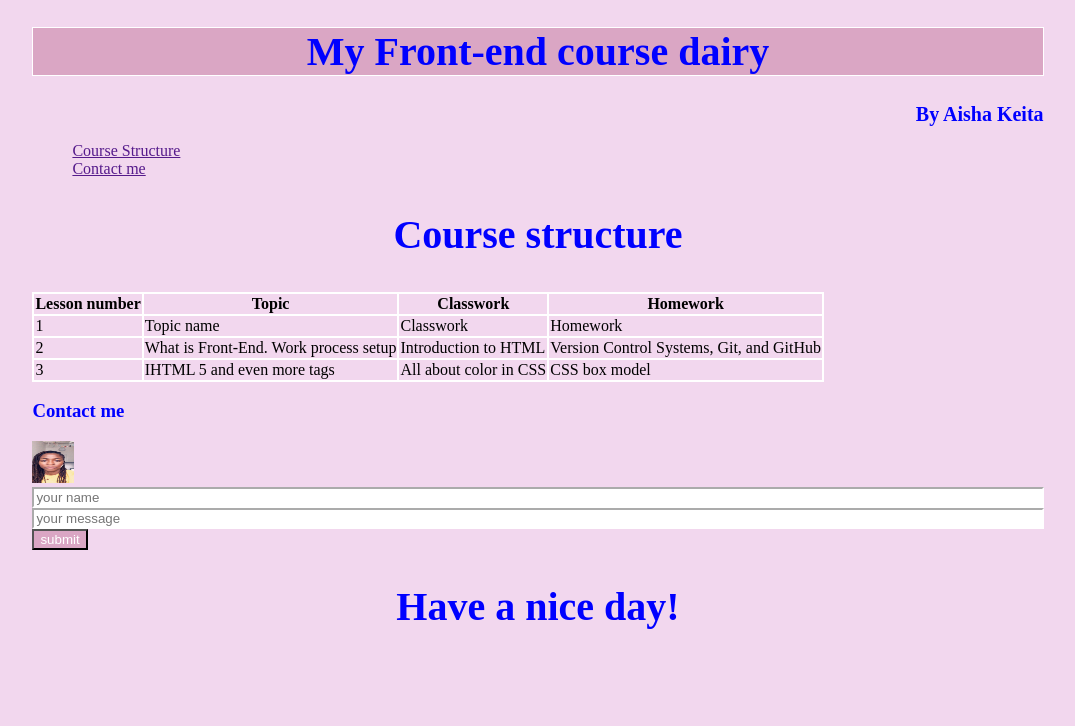
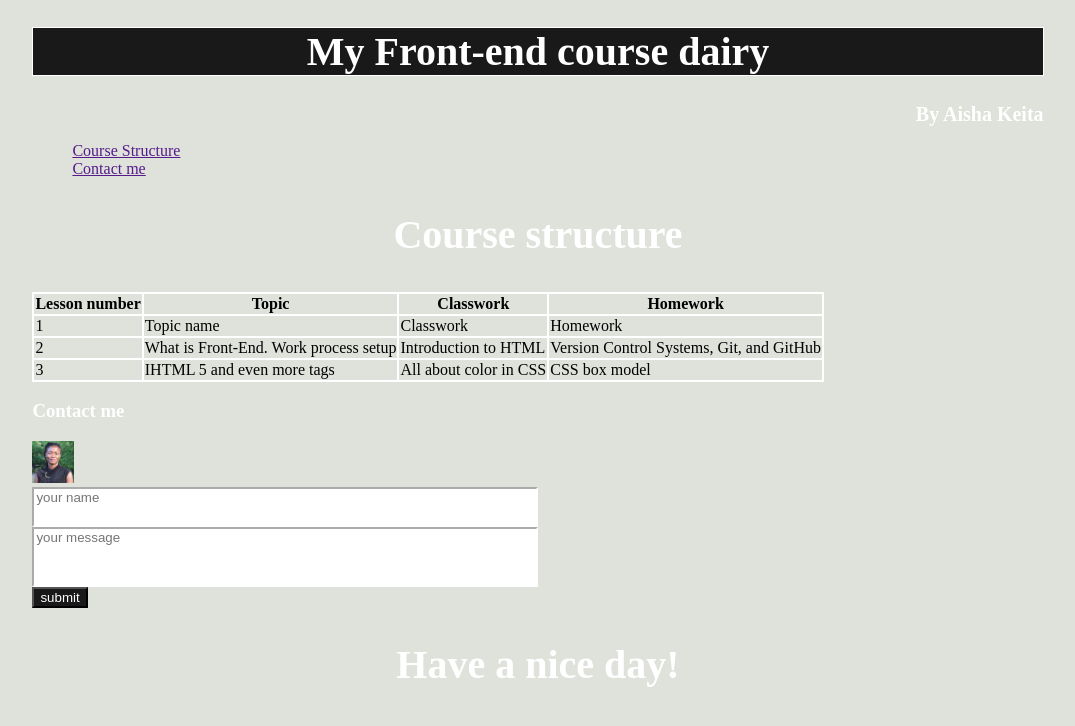
Before and after one commit to AishaKEITA/classwork, a plain HTML site: page index.html in a window 1280 px wide. Shown: the whole page, without its empty margins (102-1177 px from the left). Drawn offline with Linux system fonts and the light colour scheme.

Commit message:
updated the css color

```diff
--- a/index.css
+++ b/index.css
@@ -1,9 +1,9 @@
 .heading{
-    color: blue;
+    color: #FFFFFF;
     font-size: 40px;
     text-align: center;
     border: 1px solid white;
-    background-color: rgba(190, 107, 146, 0.459);
+    background-color: #191919;
     border-width: 100%
 
 
@@ -12,7 +12,7 @@ h2{
     text-align: right;
 }
 body{
-    background-color:#F2D7EE;
+    background-color:#DFE2DB;
 
 }
 .container{
@@ -30,7 +30,7 @@ table, th, td  {
 }
 .subject {
     text-align: center;
-    color: blue;
+    color: #FFFFFF;;
     font-size: 40px;
 }
 img{
@@ -38,32 +38,36 @@ img{
     width: 42px;
 }
 .contact{
-    color: blue
+    color: #FFFFFF;
 }
 .goodday{
-    color: blue;
+    color: #FFFFFF;
     text-align: center;
     font-size: 40px;
 }
 .nav-link{
-    color: blue;
+    color: #FFF056;
     list-style: none;
 }
 
 .my-name{
-    color:blue;
+    color:#FFFFFF;
     font-size: 20px;
 }
 input{
     color: black;
-    width: 100%;
-    padding: auto;
+    width: 50%;
+    padding-bottom: 40px;
     box-sizing: border-box;
     border-color:white;
 
+
+}
+.name{
+    padding-bottom: 20px;
 }
 button{
     color:white;
-    background-color:rgba(190, 107, 146, 0.459);
+    background-color:#191919;
 
 }
--- a/index.html
+++ b/index.html
@@ -60,9 +60,9 @@
 
             </table>
             <h3 class="contact">Contact me</h3>
-            <img src="mypicture.JPG" alt="picture">
-            <input type="your name" placeholder="your name">
-            <input type="your message" placeholder="your message">
+            <img src="aisha.jpg" alt="picture"><br>
+            <input class="name" type="your name" placeholder="your name"><br>
+            <input type="your message" placeholder="your message"><br>
             <button>submit</button>
 
             <div>
```
Also changed, not shown: aisha.jpg (added).
